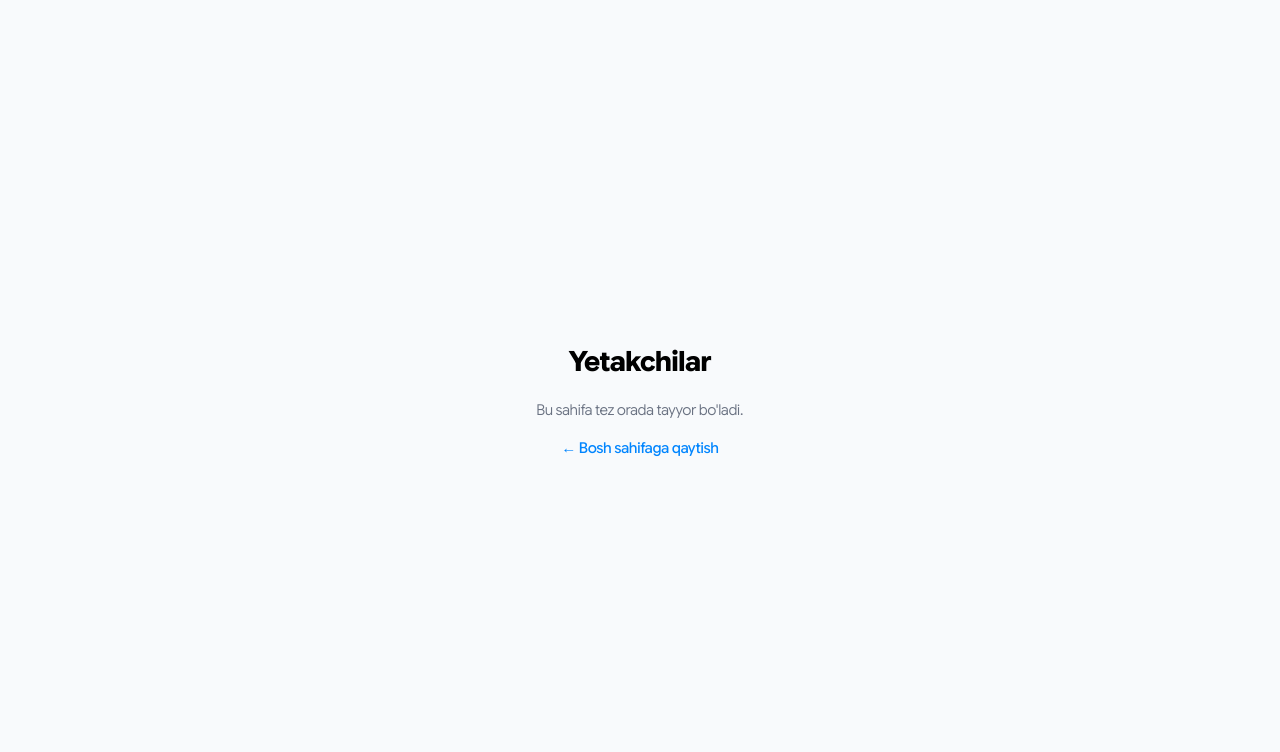
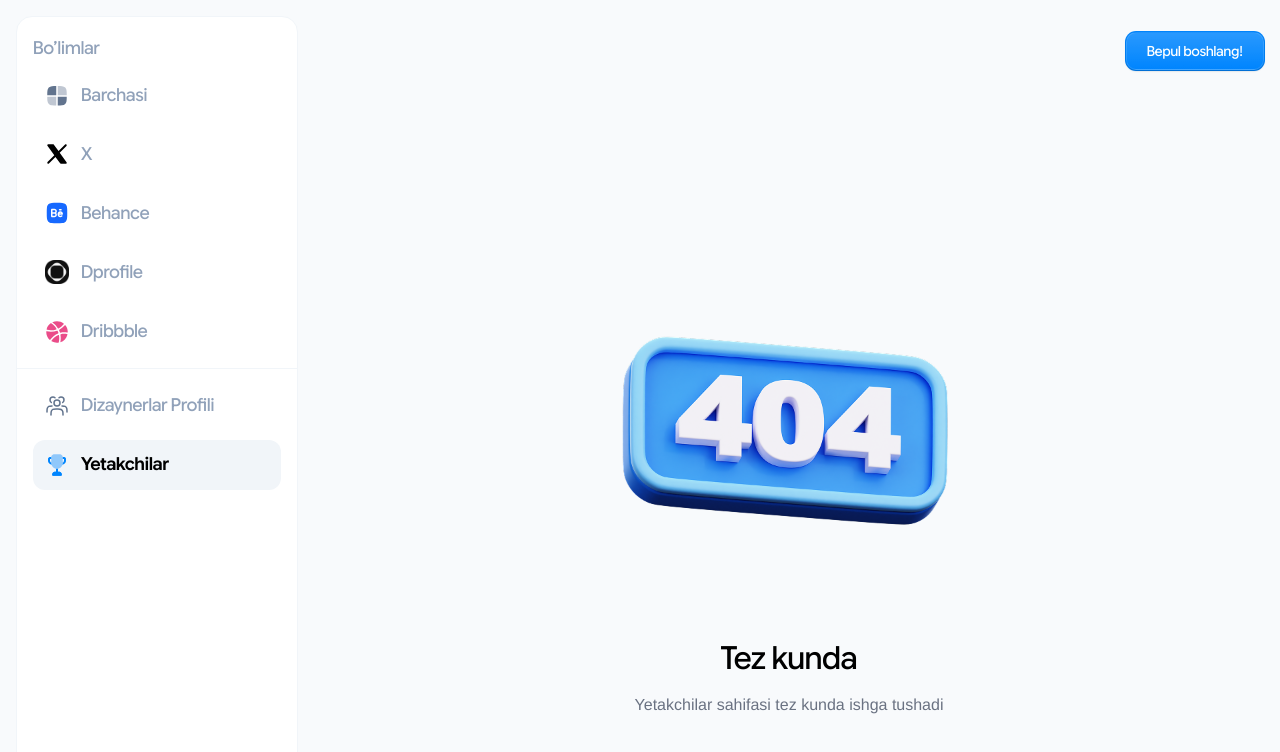
Before and after one commit to qosimjonov17/Pixor-design, a Next.js app: page /leaderboard in a window 1280 px wide. Shown: the top 752 px of the page. Built offline with nearby package versions, Linux system fonts and the light colour scheme.

Commit message:
Yetakchilar sahifasi (Tez kunda), dizayner profili uchun vaqtinchalik ekran
Co-Authored-By: Claude Opus 5.5 <noreply@anthropic.com>
Claude-Session: https://claude.ai/code/session_01VtacjwHV61tzmkAjbyFLqc

```diff
--- a/src/app/designers/[slug]/page.tsx
+++ b/src/app/designers/[slug]/page.tsx
@@ -1,16 +1,26 @@
+import type { Metadata } from "next";
 import { notFound } from "next/navigation";
-import ComingSoon from "@/components/ComingSoon";
+import ComingSoonSection from "@/components/ComingSoonSection";
+import PageShell from "@/components/PageShell";
 import { DESIGNERS, getDesigner } from "@/data/designers";
 
 export function generateStaticParams() {
   return DESIGNERS.map((d) => ({ slug: d.slug }));
 }
 
-/** Dizayner profili — dizayni tayyor bo'lguncha vaqtinchalik sahifa */
+export async function generateMetadata({ params }: PageProps<"/designers/[slug]">): Promise<Metadata> {
+  const designer = getDesigner((await params).slug);
+  return { title: designer ? `${designer.name} — Pixora` : "Pixora" };
+}
+
+/** Dizayner profili — dizayni tayyor bo'lguncha "Tez kunda" ekrani */
 export default async function DesignerProfilePage({ params }: PageProps<"/designers/[slug]">) {
-  const { slug } = await params;
-  const designer = getDesigner(slug);
+  const designer = getDesigner((await params).slug);
   if (!designer) notFound();
 
-  return <ComingSoon title={designer.name} />;
+  return (
+    <PageShell active="designers" hero={false}>
+      <ComingSoonSection description={`${designer.name} profili tez kunda ishga tushadi`} />
+    </PageShell>
+  );
 }
--- a/src/app/leaderboard/page.tsx
+++ b/src/app/leaderboard/page.tsx
@@ -1,5 +1,15 @@
-import ComingSoon from "@/components/ComingSoon";
+import type { Metadata } from "next";
+import ComingSoonSection from "@/components/ComingSoonSection";
+import PageShell from "@/components/PageShell";
 
-export default function Page() {
-  return <ComingSoon title="Yetakchilar" />;
+export const metadata: Metadata = {
+  title: "Yetakchilar — Pixora",
+};
+
+export default function LeaderboardPage() {
+  return (
+    <PageShell active="leaderboard" hero={false}>
+      <ComingSoonSection description="Yetakchilar sahifasi tez kunda ishga tushadi" />
+    </PageShell>
+  );
 }
--- /dev/null
+++ b/src/components/ComingSoonSection.tsx
@@ -0,0 +1,21 @@
+import Image from "next/image";
+
+/** Figma'dagi "Tez kunda" bloki (Yetakchilar sahifasi) */
+export default function ComingSoonSection({ description }: { description: string }) {
+  return (
+    <section className="flex w-full flex-col items-center">
+      <Image
+        src="/illustrations/404.png"
+        alt=""
+        width={418}
+        height={418}
+        priority
+        className="size-[260px] object-cover sm:size-[418px]"
+      />
+      <div className="flex w-full flex-col items-center gap-4 text-center">
+        <h1 className="text-[32px] leading-[1.25] font-medium text-ink">Tez kunda</h1>
+        <p className="max-w-[424px] font-helvetica text-[16px] leading-[1.4] text-subtle">{description}</p>
+      </div>
+    </section>
+  );
+}
--- a/src/components/PageShell.tsx
+++ b/src/components/PageShell.tsx
@@ -7,9 +7,12 @@ import Sidebar, { MobileNav, type NavSection } from "@/components/Sidebar";
  */
 export default function PageShell({
   active,
+  hero = true,
   children,
 }: {
   active: NavSection;
+  /** Sarlavha ("Soatlab qidirmang...") ko'rsatilsinmi. "Tez kunda" sahifalarida yo'q. */
+  hero?: boolean;
   children: React.ReactNode;
 }) {
   return (
@@ -18,10 +21,13 @@ export default function PageShell({
         <Sidebar active={active} />
       </div>
 
-      <main className="flex min-w-0 flex-1 flex-col items-end gap-[50px] py-4">
+      <main
+        className={`flex min-w-0 flex-1 flex-col items-end py-4 ${hero ? "gap-[50px]" : "gap-16 lg:gap-[150px]"}`}
+      >
         <header className="flex w-full flex-col items-end gap-8">
           <FancyButton href="/signup">Bepul boshlang!</FancyButton>
 
+          {hero && (
             <div className="flex w-full flex-col items-center gap-4 text-center">
               <h1 className="text-[26px] leading-[1.25] font-medium text-ink sm:text-[32px]">
                 <span className="font-bold text-brand">Soatlab qidirmang</span>
@@ -34,6 +40,7 @@ export default function PageShell({
                 saralangan lentada.
               </p>
             </div>
+          )}
 
           <div className="w-full lg:hidden">
             <MobileNav active={active} />
--- a/src/components/Sidebar.tsx
+++ b/src/components/Sidebar.tsx
@@ -36,7 +36,13 @@ const PAGE_ITEMS: NavItem[] = [
     icon: "/icons/users.svg",
     activeIcon: "/icons/users-active.svg",
   },
-  { id: "leaderboard", href: "/leaderboard", label: "Yetakchilar", icon: "/icons/trophy.svg" },
+  {
+    id: "leaderboard",
+    href: "/leaderboard",
+    label: "Yetakchilar",
+    icon: "/icons/trophy.svg",
+    activeIcon: "/icons/trophy-active.svg",
+  },
 ];
 
 function NavButton({ item, active }: { item: NavItem; active: boolean }) {
```
Also changed, not shown: public/icons/trophy-active.svg (added), public/illustrations/404.png (added). Lines whose indentation alone changed are shown as unchanged.
